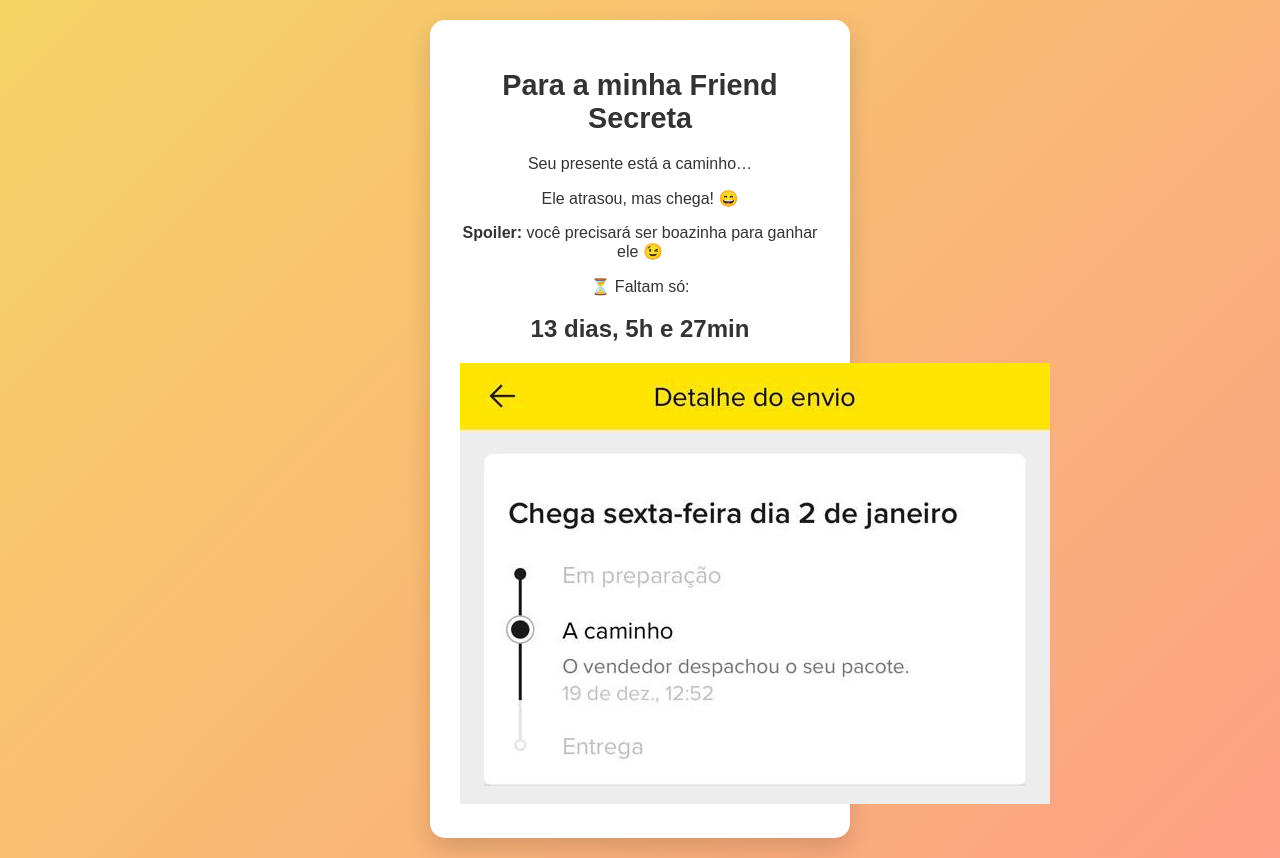
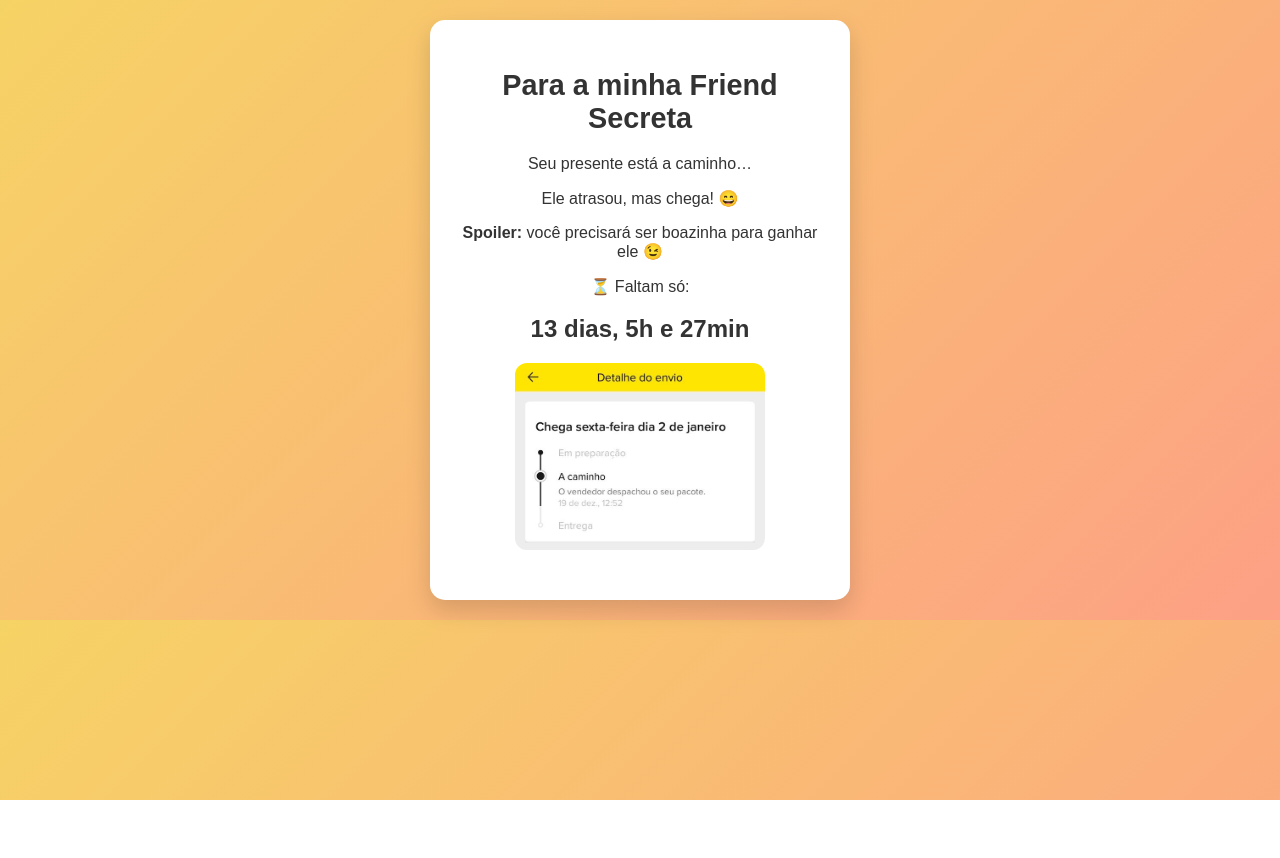
Before and after one commit to Cas2io/SecretFriend, a plain HTML site: page index.html in a window 1280 px wide. After the commit the page ends 800 px from the top, so only its background shows below. Drawn offline with Linux system fonts and the light colour scheme.

Commit message:
Add styling for imagem-presente class in index.html

```diff
--- a/index.html
+++ b/index.html
@@ -22,6 +22,13 @@
       margin: auto;
       box-shadow: 0 10px 25px rgba(0,0,0,0.15);
       box-sizing: border-box;
+    }
+    .imagem-presente {
+      width: 100%;
+      max-width: 250px;
+      margin: 20px auto;
+      display: block;
+      border-radius: 12px;
     }
     h1 {
       font-size: 1.8em;
```
